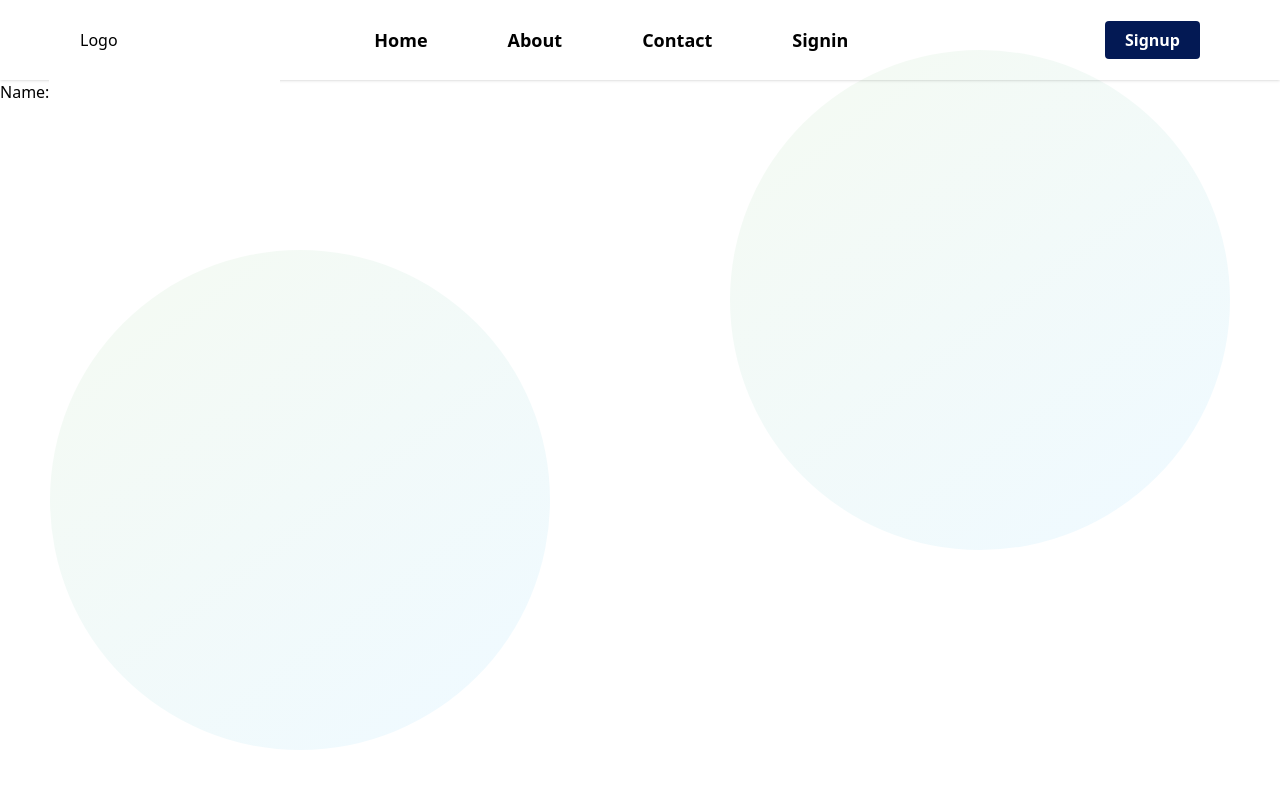
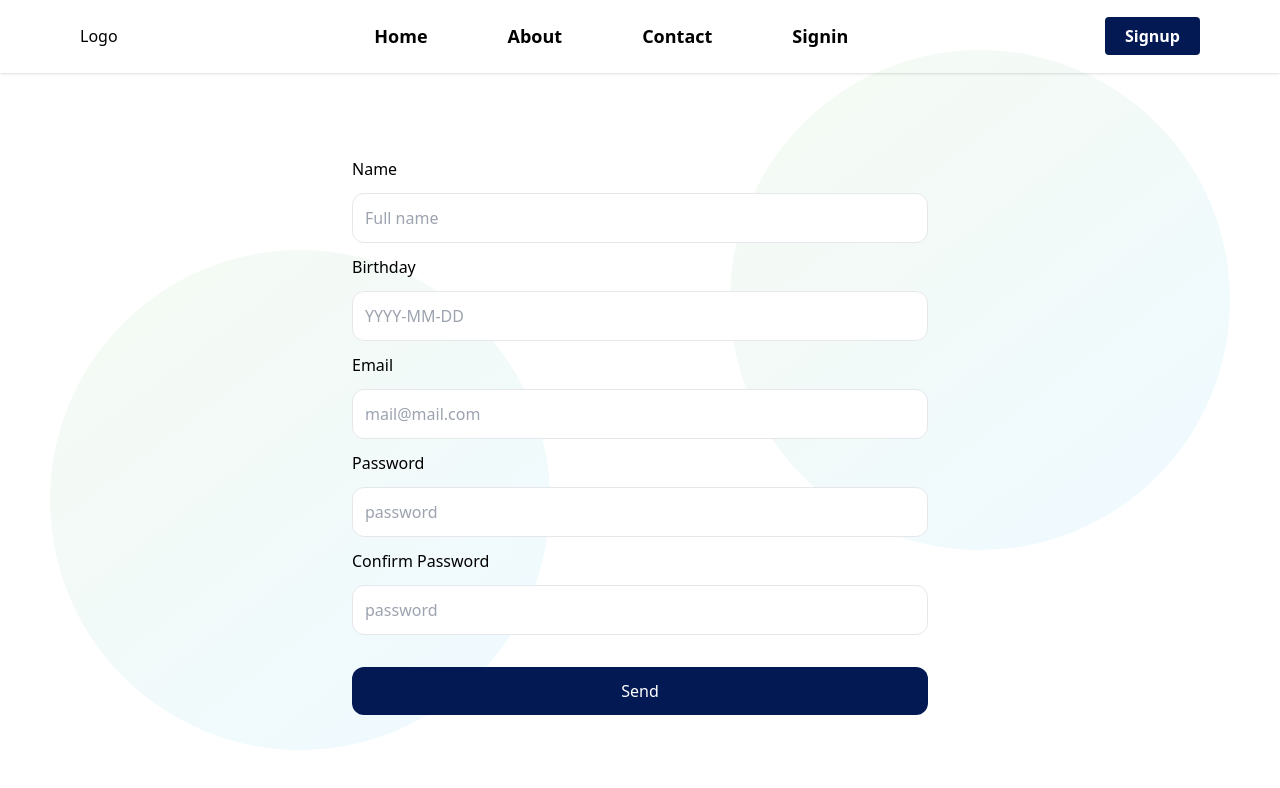
Before and after one commit to gabrielbastianelle1/hydraca-nextjs, a Next.js app: page /signup in a window 1280 px wide. Shown: the top 788 px of the page. Built offline with nearby package versions, Linux system fonts and the light colour scheme.

Commit message:
layout fixed and login

```diff
--- a/components/home/Home.jsx
+++ b/components/home/Home.jsx
@@ -3,10 +3,10 @@ import Welcome from './Welcome'
 
 export default function Home() {
     return (
-        <div className="relative flex-grow flex items-center justify-center">
+        <main className="relative h-full grid items-center">
             <Welcome />
 
             <Girl className="hidden scale-75 lg:block absolute -bottom-16 -right-20" />
-        </div>
+        </main>
     )
 }
--- a/components/layout/Layout.jsx
+++ b/components/layout/Layout.jsx
@@ -8,7 +8,7 @@ export default function Layout({ children, title }) {
                 <title>{title}</title>
             </Head>
 
-            <div className="flex flex-col lg:base-background min-h-screen overflow-hidden w-full">
+            <div className="lg:base-background flex flex-col h-screen overflow-hidden w-screen">
                 <Header />
                 {children}
             </div>
--- /dev/null
+++ b/components/signup/Form.jsx
@@ -0,0 +1,85 @@
+import React, { useState } from 'react'
+
+export default function Form() {
+    const [name, setName] = useState('')
+    const [birthday, seBirthday] = useState('')
+    const [email, setEmail] = useState('')
+    const [password, setPassword] = useState('')
+    const [confirm, setConfirm] = useState('')
+    const [message, setMessage] = useState({
+        active: false,
+        error: false,
+        message: ''
+    })
+
+    const onChangeName = (e) => {
+        setName(e.target.value)
+    }
+
+    const onChangeBirthday = (e) => {
+        seBirthday(e.target.value)
+    }
+
+    const onChangeEmail = (e) => {
+        setEmail(e.target.value)
+    }
+
+    const onChangePassword = (e) => {
+        setPassword(e.target.value)
+    }
+
+    const onChangeConfirm = (e) => {
+        setConfirm(e.target.value)
+    }
+
+    return (
+        <div>
+            <form className="flex flex-col px-10 w-full md:w-2/3 md:px-0 lg:max-w-xl mx-auto">
+                <label htmlFor="name">Name</label>
+                <input
+                    id="name"
+                    placeholder="Full name"
+                    onChange={onChangeName}
+                    value={name}
+                    className="input"
+                />
+                <label htmlFor="birthday">Birthday</label>
+                <input
+                    id="birthday"
+                    placeholder="YYYY-MM-DD"
+                    onChange={onChangeBirthday}
+                    value={birthday}
+                    className="input"
+                />
+                <label htmlFor="email">Email</label>
+                <input
+                    id="email"
+                    placeholder="mail@mail.com"
+                    onChange={onChangeEmail}
+                    value={email}
+                    className="input"
+                />
+                <label htmlFor="name">Password</label>
+                <input
+                    id="password"
+                    placeholder="password"
+                    type="password"
+                    onChange={onChangePassword}
+                    value={password}
+                    className="input"
+                />
+                <label htmlFor="name">Confirm Password</label>
+                <input
+                    placeholder="password"
+                    type="password"
+                    onChange={onChangeConfirm}
+                    value={confirm}
+                    className="input"
+                />
+                <button className="mt-5 p-3 bg-colorButton rounded-xl text-white">
+                    Send
+                </button>
+            </form>
+        </div>
+    )
+}
--- a/components/signup/Signup.jsx
+++ b/components/signup/Signup.jsx
@@ -1,8 +1,9 @@
+import Form from './Form'
+
 export default function Signup() {
     return (
-        <main>
-            <label htmlFor="name">Name:</label>
-            <input type="text" name="" id="name" />
+        <main className="h-full grid items-center">
+            <Form />
         </main>
     )
 }
--- a/styles/globals.css
+++ b/styles/globals.css
@@ -46,4 +46,8 @@
         transition: all 0.5s;
         opacity: 0;
     }
+
+    .input{
+        @apply border p-3 rounded-xl  mt-3 mb-3;
+    }
 }
```
